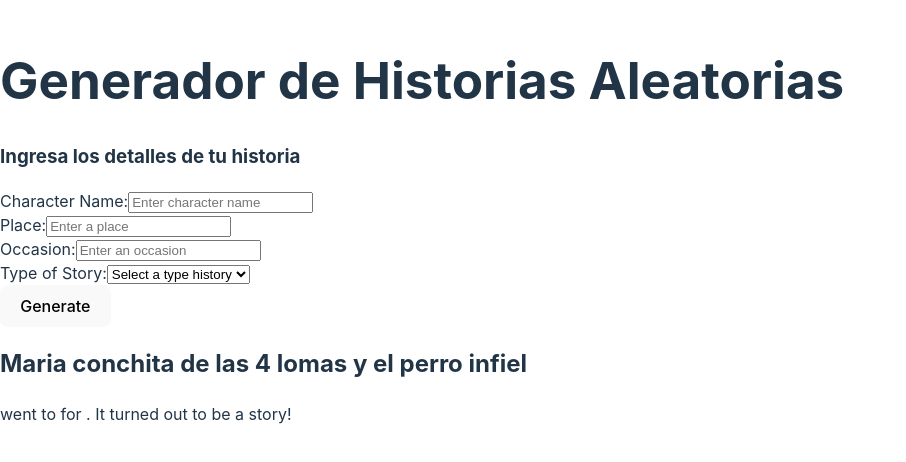
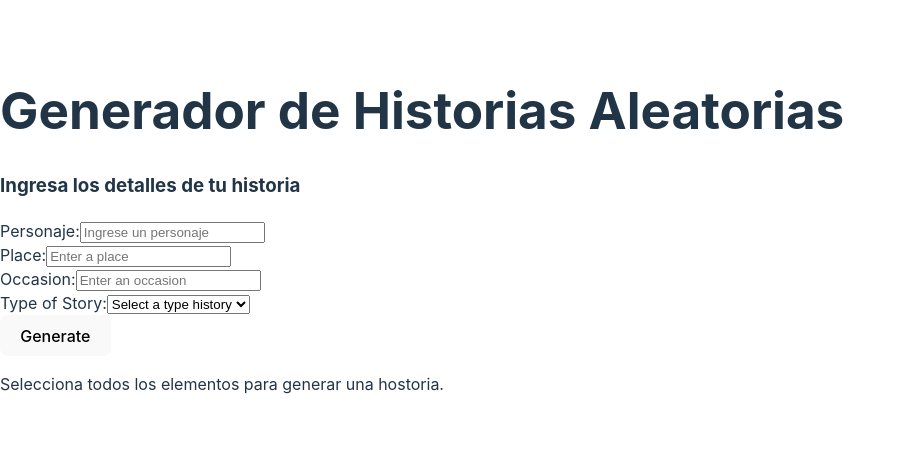
Before and after one commit to Alexnarea/historiasAleatorias, a React (Vite) app: page / in a window 1280 px wide. Shown: the part 170-632 px from the top of the page, without its empty margins (0-906 px from the left). Built offline with nearby package versions, Linux system fonts and the light colour scheme.

Commit message:
first revision

```diff
--- a/src/Components/History.tsx
+++ b/src/Components/History.tsx
@@ -2,17 +2,19 @@ import React from 'react';
 
 interface HistoryProps {
   character: string;
-  place: string;
-  occasion: string;
-  type: string;
+  scenario: string;
+  event: string;
 }
 
-const History: React.FC<HistoryProps> = ({ character, place, occasion, type }) => {
+const History: React.FC<HistoryProps> = ({ character, scenario, event}) => {
+  if (!character || !scenario || !event){
+    return <p>Selecciona todos los elementos para generar una hostoria.</p>;
+  }
 return (
-    <div>
-    <h2>Maria conchita de las 4 lomas y el perro infiel</h2>
-    <p>{`${character} went to ${place} for ${occasion}. It turned out to be a ${type} story!`}</p>
-    </div>
+  <div>
+    <p>{`Habia una vez ${character} que vivia en  ${scenario} y un dia${event}.`}</p>
+  </div>
+
 );
 };
 
--- a/src/Components/Options.tsx
+++ b/src/Components/Options.tsx
@@ -19,12 +19,12 @@ const Options: React.FC<OptionsProps> = ({ onGenerate }) => {
     <div>
       <h3>Ingresa los detalles de tu historia</h3>
       <label>
-        Character Name:
+        Personaje:
         <input
           type="text"
           value={character}
           onChange={(e) => setCharacter(e.target.value)}
-          placeholder="Enter character name"
+          placeholder="Ingrese un personaje"
         />
       </label>
       <br />
--- a/src/components/Options.tsx
+++ b/src/components/Options.tsx
@@ -19,12 +19,12 @@ const Options: React.FC<OptionsProps> = ({ onGenerate }) => {
     <div>
       <h3>Ingresa los detalles de tu historia</h3>
       <label>
-        Character Name:
+        Personaje:
         <input
           type="text"
           value={character}
           onChange={(e) => setCharacter(e.target.value)}
-          placeholder="Enter character name"
+          placeholder="Ingrese un personaje"
         />
       </label>
       <br />
--- a/src/pages/HistoryPage.tsx
+++ b/src/pages/HistoryPage.tsx
@@ -4,22 +4,19 @@ import Options from '../Components/Options';
 
 const HistoryPage: React.FC = () => {
   const [character, setCharacter] = useState<string>('');
-  const [place, setPlace] = useState<string>('');
-  const [occasion, setOccasion] = useState<string>('');
-  const [type, setType] = useState<string>('');
-
-  const handleGenerateStory = (newCharacter: string, newPlace: string, newOccasion: string, newType: string) => {
+  const [scenario, setPlace] = useState<string>('');
+  const [event, setOccasion] = useState<string>('');
+  const handleGenerateStory = (newCharacter: string, newScenario: string, newEvent: string) => {
     setCharacter(newCharacter);
-    setPlace(newPlace);
-    setOccasion(newOccasion);
-    setType(newType);
+    setPlace(newScenario);
+    setOccasion(newEvent);
   };
 
   return (
     <div>
       <h1>Generador de Historias Aleatorias</h1>
       <Options onGenerate={handleGenerateStory} />
-      <History character={character} place={place} occasion={occasion} type={type} />
+      <History character={character} scenario={scenario} event={event}/>
     </div>
   );
 };
```
Also changed, not shown: src/components/History.tsx (+10 -8 lines).
